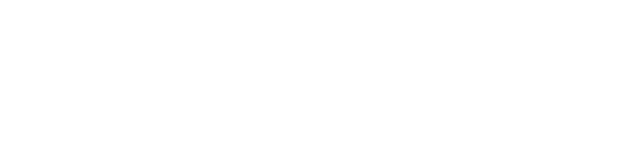
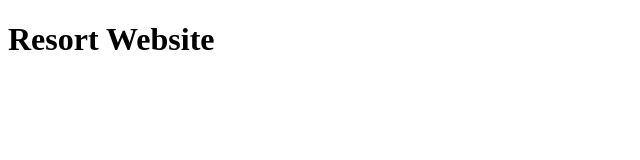
Before and after one commit to Adeventur/resort-websit, a plain HTML site: page index.html in a window 1280 px wide. Shown: the whole page, without its empty margins (0-640 px from the left). Drawn offline with Linux system fonts and the light colour scheme.

Commit message:
add image directory and style.css

```diff
--- a/index.html
+++ b/index.html
@@ -7,6 +7,6 @@
           <title>Resort Website</title>
 </head>
 <body>
-
+       <h1>Resort Website</h1>
 </body>
 </html>
```
Also changed, not shown: css/style.css (added), img/hotell-free-template.jpg.webp (added).
